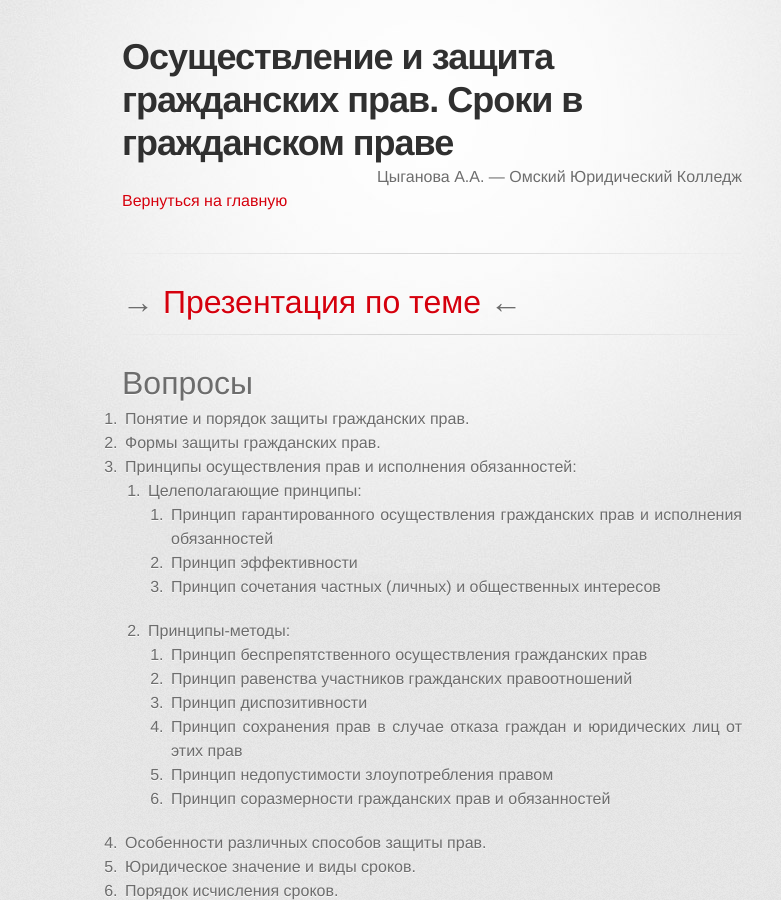
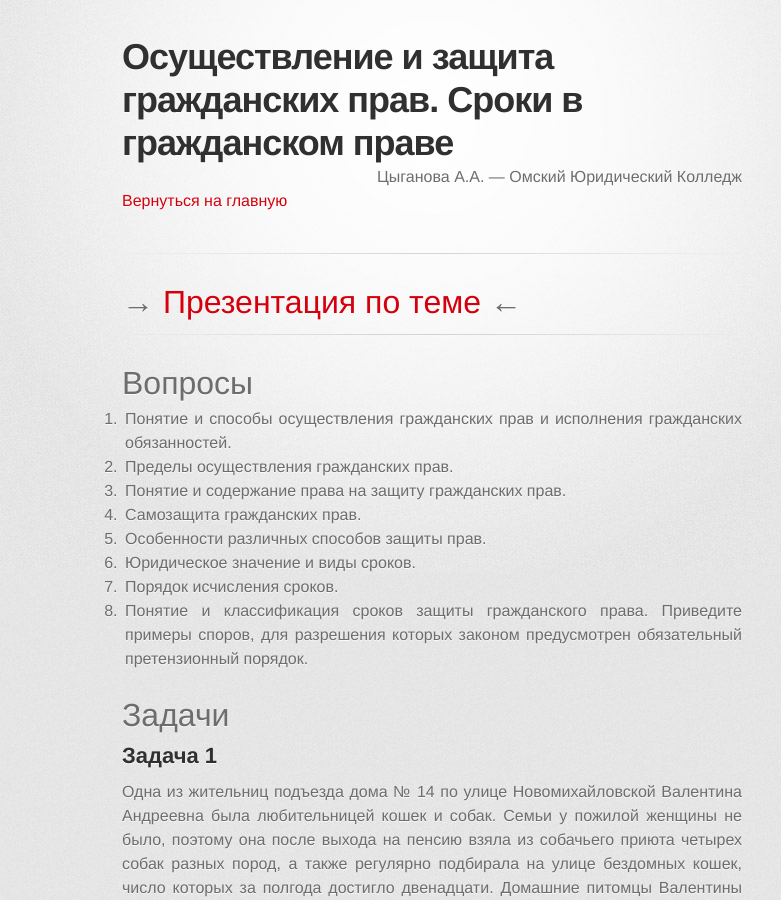
Before and after one commit to a-nova/a-nova.github.io, a Jekyll site: the page built from _lessons/09.md, in a window 1280 px wide and 900 px high. Shown: the whole window, without its empty margins (208-989 px from the left). Built offline with Jekyll 4.4.1, drawn with Linux system fonts in a browser that asks for light colours; some web fonts are replaced.

Commit message:
use questions from lecture

```diff
--- a/_lessons/09.md
+++ b/_lessons/09.md
@@ -11,26 +11,37 @@ layout: page
 
 # Вопросы
 
-1. Понятие и порядок защиты гражданских прав.
-2. Формы защиты гражданских прав.
-3. Принципы осуществления прав и исполнения обязанностей:
-   - Целеполагающие принципы:
-     - Принцип гарантированного осуществления гражданских прав и исполнения
-       обязанностей
-     - Принцип эффективности
-     - Принцип сочетания частных (личных) и общественных интересов
-   - Принципы-методы:
-     - Принцип беспрепятственного осуществления гражданских прав
-     - Принцип равенства участников гражданских правоотношений
-     - Принцип диспозитивности
-     - Принцип сохранения прав в случае отказа граждан и юридических лиц от этих
-       прав
-     - Принцип недопустимости злоупотребления правом
-     - Принцип соразмерности гражданских прав и обязанностей
-4. Особенности различных способов защиты прав.
-5. Юридическое значение и виды сроков.
-6. Порядок исчисления сроков.
-7. Понятие и классификация сроков защиты гражданского права. Приведите примеры
+<!-- 1. Понятие и порядок защиты гражданских прав. -->
+<!-- 2. Формы защиты гражданских прав. -->
+<!-- 3. Принципы осуществления прав и исполнения обязанностей: -->
+<!--    - Целеполагающие принципы: -->
+<!--      - Принцип гарантированного осуществления гражданских прав и исполнения -->
+<!--        обязанностей -->
+<!--      - Принцип эффективности -->
+<!--      - Принцип сочетания частных (личных) и общественных интересов -->
+<!--    - Принципы-методы: -->
+<!--      - Принцип беспрепятственного осуществления гражданских прав -->
+<!--      - Принцип равенства участников гражданских правоотношений -->
+<!--      - Принцип диспозитивности -->
+<!--      - Принцип сохранения прав в случае отказа граждан и юридических лиц от этих -->
+<!--        прав -->
+<!--      - Принцип недопустимости злоупотребления правом -->
+<!--      - Принцип соразмерности гражданских прав и обязанностей -->
+<!-- 4. Особенности различных способов защиты прав. -->
+<!-- 5. Юридическое значение и виды сроков. -->
+<!-- 6. Порядок исчисления сроков. -->
+<!-- 7. Понятие и классификация сроков защиты гражданского права. Приведите примеры -->
+<!--    споров, для разрешения которых законом предусмотрен обязательный -->
+<!--    претензионный порядок. -->
+
+1. Понятие и способы осуществления гражданских прав и исполнения гражданских обязанностей.
+2. Пределы осуществления гражданских прав.
+3. Понятие и содержание права на защиту гражданских прав.
+4. Самозащита гражданских прав.
+5. Особенности различных способов защиты прав.
+6. Юридическое значение и виды сроков.
+7. Порядок исчисления сроков.
+8. Понятие и классификация сроков защиты гражданского права. Приведите примеры
    споров, для разрешения которых законом предусмотрен обязательный
    претензионный порядок.
 
```
